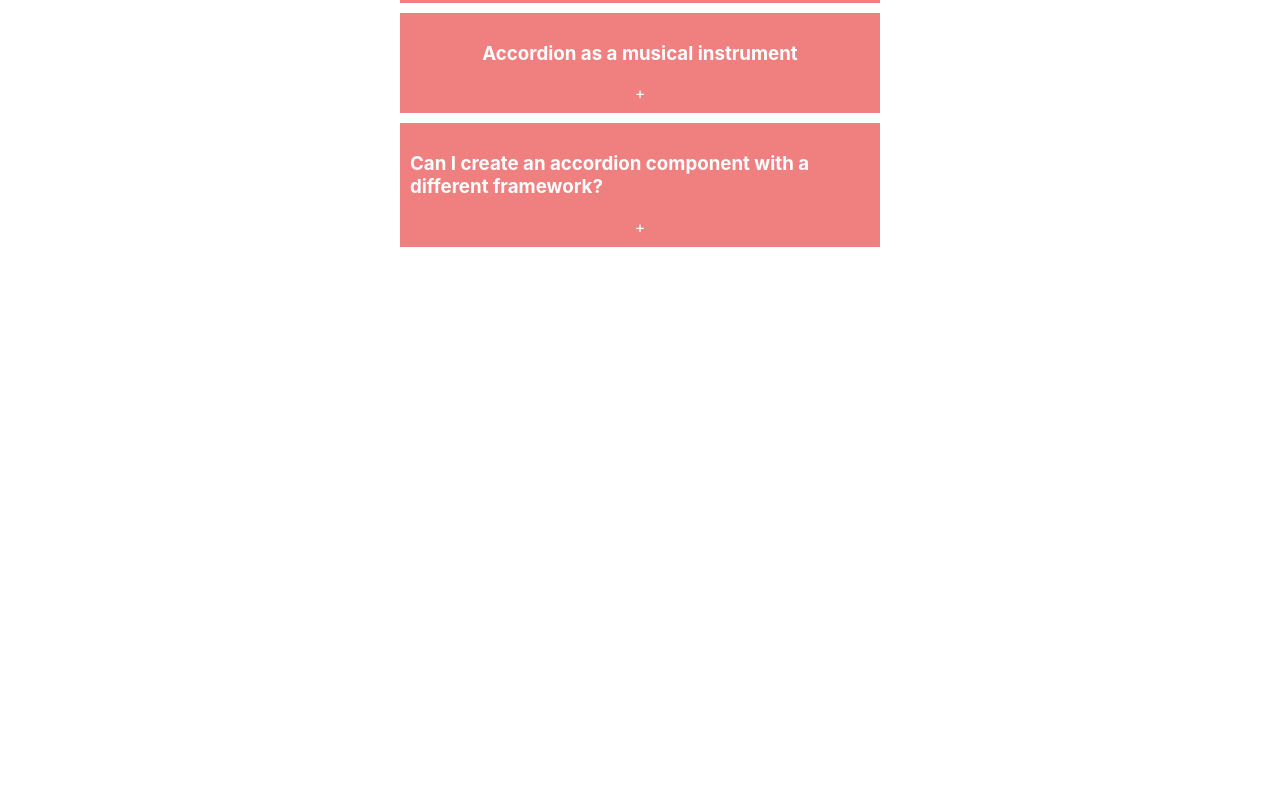
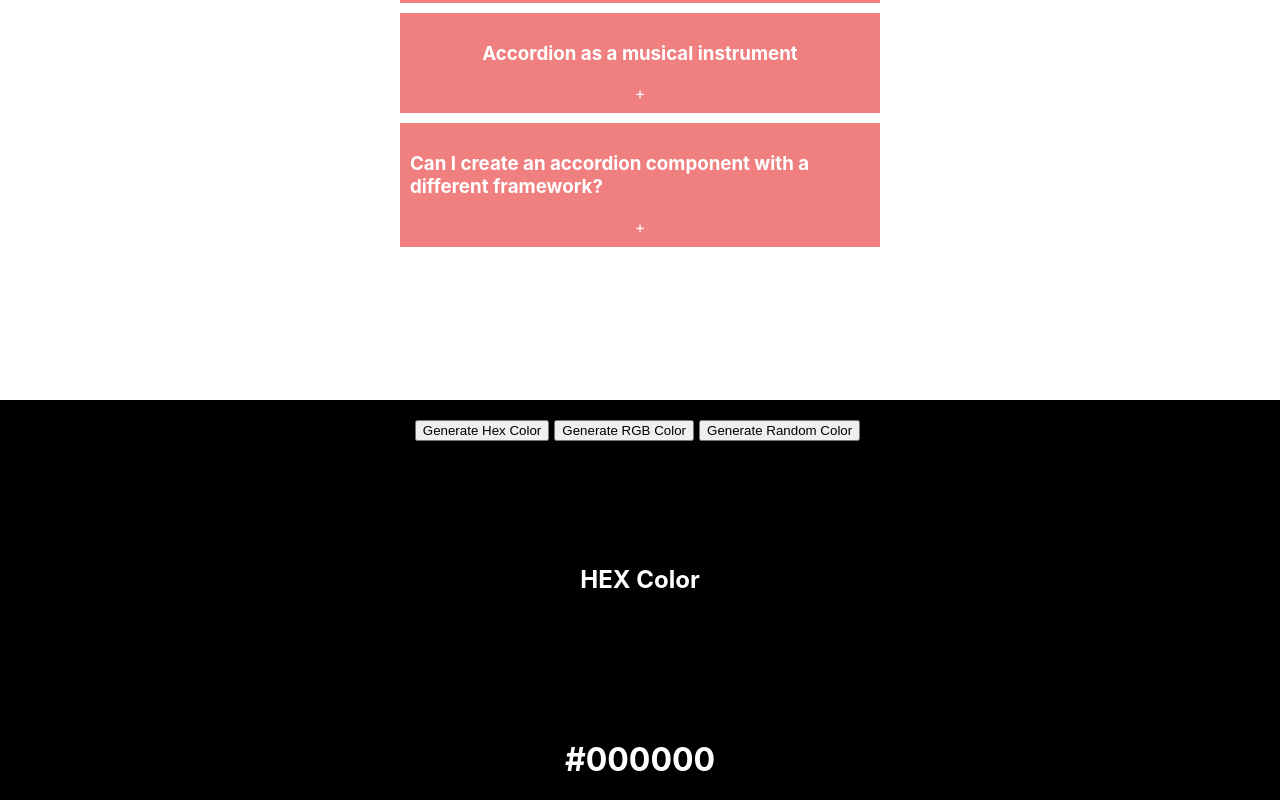
Before and after one commit to prayag1740/React_Starters, a React (Create React App) app: page / in a window 1280 px wide. Shown: the part 420-1220 px from the top of the page. Before the commit the page ends 820 px from the top, so only its background shows below. Built offline with nearby package versions, Linux system fonts and the light colour scheme.

Commit message:
random color code generator

```diff
--- a/src/App.js
+++ b/src/App.js
@@ -1,10 +1,12 @@
 import React from 'react'
 import Accordion from './Components/Accordian'
+import ColorGenerator from './Components/ColorGenerator'
 
 function App() {
   return (
     <div>
       <Accordion />
+      <ColorGenerator />
     </div>
   )
 }
--- /dev/null
+++ b/src/Components/ColorGenerator/index.js
@@ -0,0 +1,50 @@
+import React, { useState } from 'react'
+import "./styles.css"
+
+function ColorGenerator() {
+
+    const [type, setType] = useState("HEX")
+    const [color, setColor] = useState("#000000") ;
+
+    const changeColorType = (type) => {
+        setType(type);
+        type === "HEX" ? generateHexColorCode() : generateRGBColorCode()
+    }
+
+    function getRandomNumber(length) {
+        return Math.floor(Math.random() * length);
+    }
+
+
+    const generateHexColorCode = () => {
+        let hexcolor = "#"
+        const hex = [1, 2, 3, 4, 5, 6, 7, 8, 9, "A", "B", "C", "D", "E", "F"];
+
+        for (let i=0 ; i < 6 ; i++) {
+            hexcolor += hex[getRandomNumber(hex.length)]
+        }
+        setColor(hexcolor);
+    }
+
+    const generateRGBColorCode = () => {
+        const r = getRandomNumber(256)
+        const g = getRandomNumber(256)
+        const b = getRandomNumber(256)
+
+        setColor(`rgb(${r},${g}, ${b})`);
+    }
+
+  return (
+    <div className='container' style={{backgroundColor: color}}>
+        <div className='button-grp'>
+        <button onClick={() => changeColorType("HEX")}>Generate Hex Color</button>
+        <button onClick={() => changeColorType("RGB")}>Generate RGB Color</button>
+        <button onClick={() => changeColorType(type)}>Generate Random Color</button>
+        </div>
+        <h2>{type} Color</h2>
+        <h1>{color}</h1>
+    </div>
+  )
+}
+
+export default ColorGenerator
--- /dev/null
+++ b/src/Components/ColorGenerator/styles.css
@@ -0,0 +1,23 @@
+.container {
+    display: flex;
+    flex-direction: column;
+    justify-content: space-between;
+    align-items: center;
+    width: 100vw;
+    height: 50vh;
+    background-color: red;
+}
+
+.button-grp {
+    margin-top: 20px;
+    display: flex;
+}
+
+button {
+    width: auto;
+    margin-right: 5px;
+}
+
+h2, h1 {
+    color: white;
+}
```
